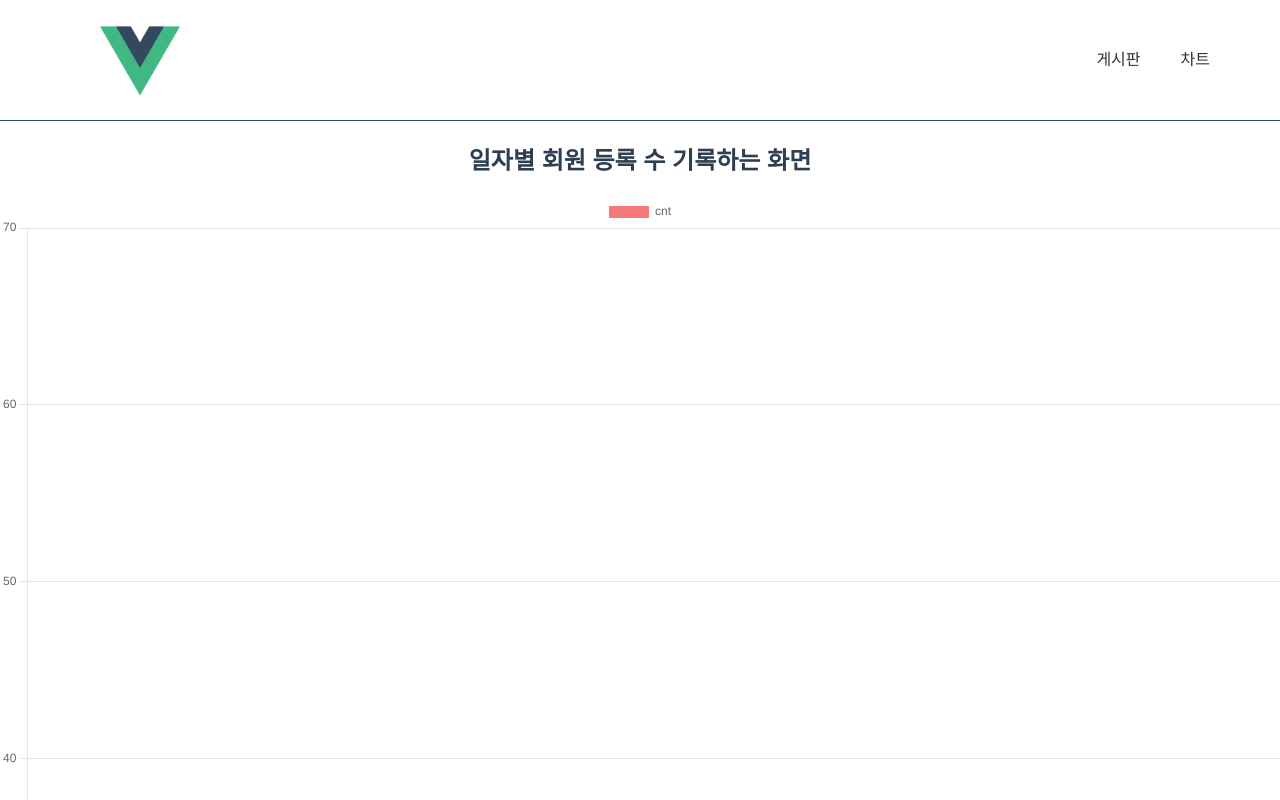
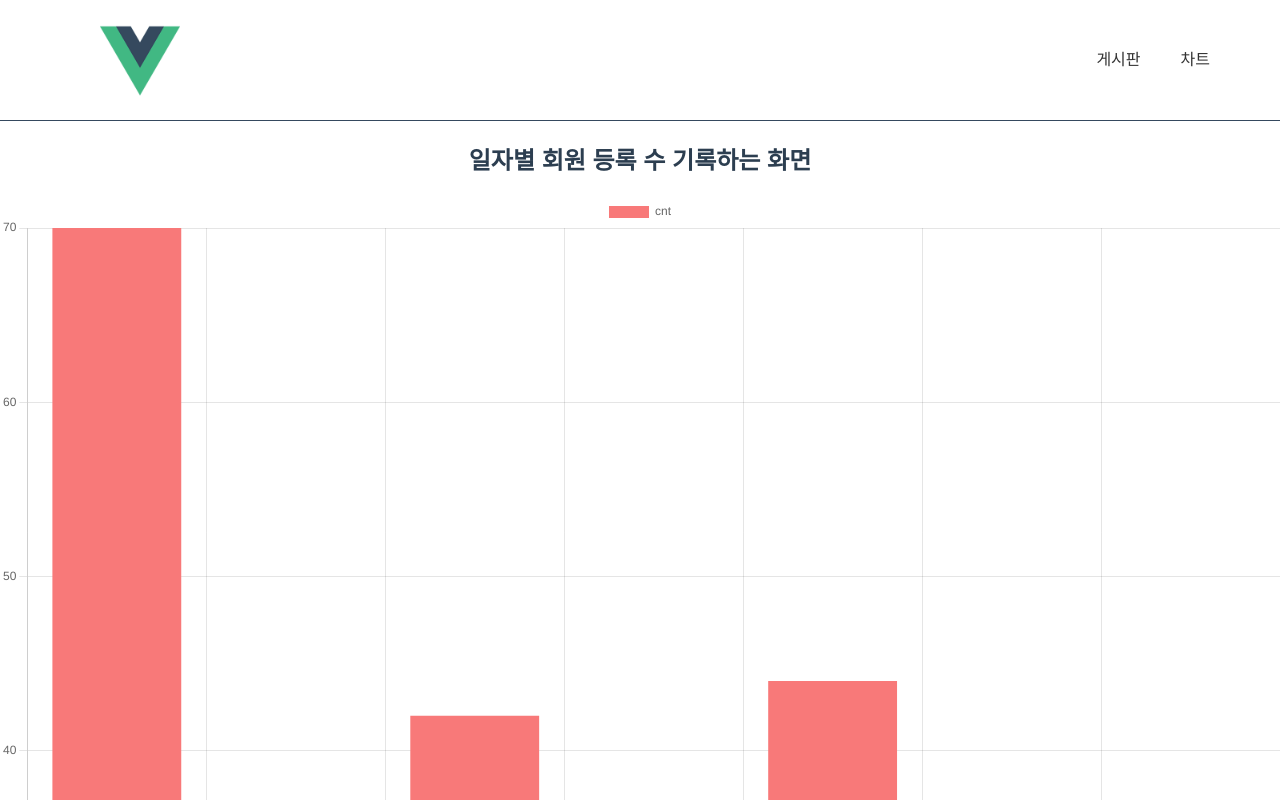
Before and after one commit to mynxzy/vue-project, a Vue app in the folder vue_front/: page /chart in a window 1280 px wide. Shown: the top 800 px of the page. Built offline with nearby package versions, Linux system fonts and the light colour scheme.

Commit message:
차트 수정

```diff
--- a/vue_front/package.json
+++ b/vue_front/package.json
@@ -8,6 +8,7 @@
     "lint": "vue-cli-service lint"
   },
   "dependencies": {
+    "chart.js": "^3.7.1",
     "core-js": "^3.8.3",
     "vue": "^3.2.13",
     "vue-good-table": "^2.21.11",
--- a/vue_front/src/components/chart/member-chart.vue
+++ b/vue_front/src/components/chart/member-chart.vue
@@ -1,7 +1,7 @@
 <template>
 	<div>
 		<h2>일자별 회원 등록 수 기록하는 화면</h2>
-		<Bar :chart-data="chartData" />
+		<Bar :chart-data="chart" />
 	</div>
 </template>
 
@@ -17,30 +17,36 @@ export default {
 	},
 	created(){
 		//화면 진입 시, 제일 먼저 실행되는 함수
+		this.chartData.forEach(data=>{
+			this.chartFields.fields.push(data.cretDt);
+			this.chartFields.data.push(data.cnt);
+		})
+		this.chart={
+			labels: this.chartFields.fields,
+			datasets: [
+				{
+				label: 'cnt',
+				backgroundColor: '#f87979',
+				data: this.chartFields.data
+				}
+			]
+		}
 	},
 	data() {
 		//데이터 객체 반환 함수
 		return {
-			chartData:{
-				labels: [
-
-					],
-				datasets: [
-					{
-					label: 'cnt',
-					backgroundColor: '#f87979',
-					data: [
-						chartData[0].cnt, chartData[1].cnt, chartData[2].cnt, chartData[3].cnt, chartData[4].cnt, chartData[5].cnt, chartData[6].cnt
-						]
-					}
-				]
-			}
+			chartFields:{
+				fields:[],
+				data:[],
+			},
+			chartData:chartData,
+			chart:{}
 		};
 	},
 	methods:{
 		//함수 기재
 		date(){
-			for(var i=0; i<chartData.length; i++){
+			for(var i=0; i<this.chartData.length; i++){
 				return this.chartData[i].cretDt;
 			}
 		}
```
Also changed, not shown: 1 other file (tests, documents, lock files or other folders).
